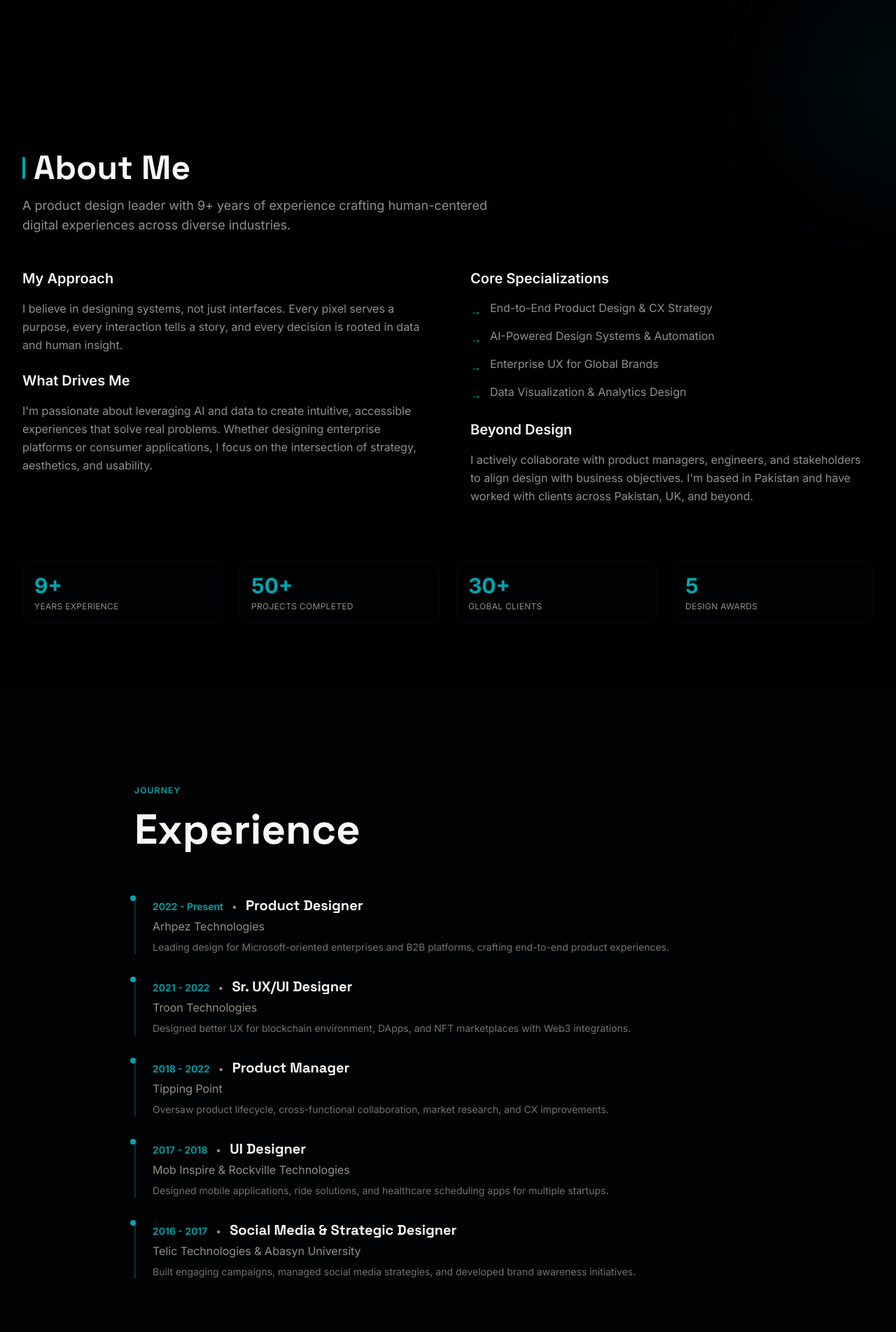
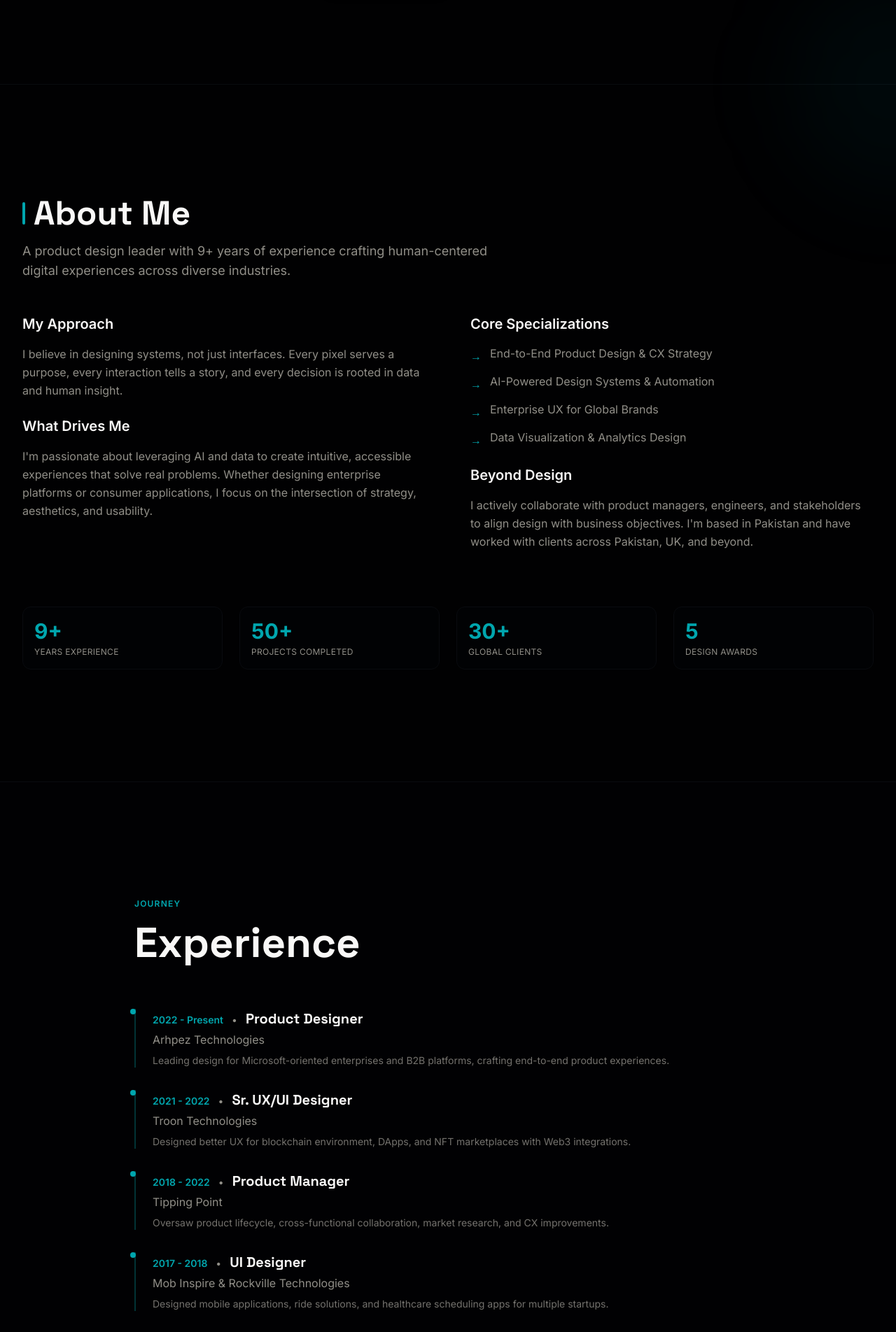
Before and after one commit to zaybei/Portfolio, a Next.js app: page / in a window 1280 px wide. Shown: the part 680-2584 px from the top of the page at 70% size. Built offline with nearby package versions, Linux system fonts and the light colour scheme.

Commit message:
style: improve section visual separation and hierarchy
Add section dividers, increased padding, and background variations.

```diff
--- a/components/premium/about.tsx
+++ b/components/premium/about.tsx
@@ -24,12 +24,12 @@ export function About() {
   }
 
   return (
-    <section id="about" className="relative py-24 px-4 sm:px-6 lg:px-8 max-w-7xl mx-auto">
+    <section id="about" className="relative border-t border-border py-32 md:py-40 px-4 sm:px-6 lg:px-8 bg-background">
       {/* Background accent */}
       <div className="absolute -top-40 -right-40 w-80 h-80 bg-accent/5 rounded-full blur-3xl pointer-events-none" />
 
       <motion.div
-        className="relative z-10 space-y-12"
+        className="relative z-10 space-y-12 max-w-7xl mx-auto"
         variants={containerVariants}
         initial="hidden"
         whileInView="visible"
--- a/components/premium/contact.tsx
+++ b/components/premium/contact.tsx
@@ -4,7 +4,7 @@ import { motion } from 'framer-motion'
 
 export function PremiumContact() {
   return (
-    <section id="contact" className="py-20 md:py-32 px-4 bg-background">
+    <section id="contact" className="py-32 md:py-40 px-4 bg-card/10 border-t border-border">
       <div className="max-w-4xl mx-auto text-center">
         <motion.div
           initial={{ opacity: 0, y: 20 }}
--- a/components/premium/experience.tsx
+++ b/components/premium/experience.tsx
@@ -37,7 +37,7 @@ export function ExperienceSnapshot() {
   ]
 
   return (
-    <section id="experience" className="py-20 md:py-32 px-4 bg-card/30">
+    <section id="experience" className="py-32 md:py-40 px-4 bg-card/20 border-t border-border">
       <div className="max-w-4xl mx-auto">
         <motion.div
           initial={{ opacity: 0, y: 20 }}
--- a/components/premium/selected-work.tsx
+++ b/components/premium/selected-work.tsx
@@ -86,7 +86,7 @@ export function SelectedWork() {
   ]
 
   return (
-    <section id="projects" className="py-20 md:py-32 px-4 bg-background">
+    <section id="projects" className="py-32 md:py-40 px-4 bg-background border-t border-border">
       <div className="max-w-7xl mx-auto">
         <motion.div
           initial={{ opacity: 0, y: 20 }}
--- a/components/premium/skills.tsx
+++ b/components/premium/skills.tsx
@@ -43,7 +43,7 @@ export function Skills() {
   }
 
   return (
-    <section id="skills" className="py-20 md:py-32 px-4 bg-background">
+    <section id="skills" className="py-32 md:py-40 px-4 bg-background border-t border-border">
       <div className="max-w-7xl mx-auto">
         <motion.div
           initial={{ opacity: 0, y: 20 }}
```
